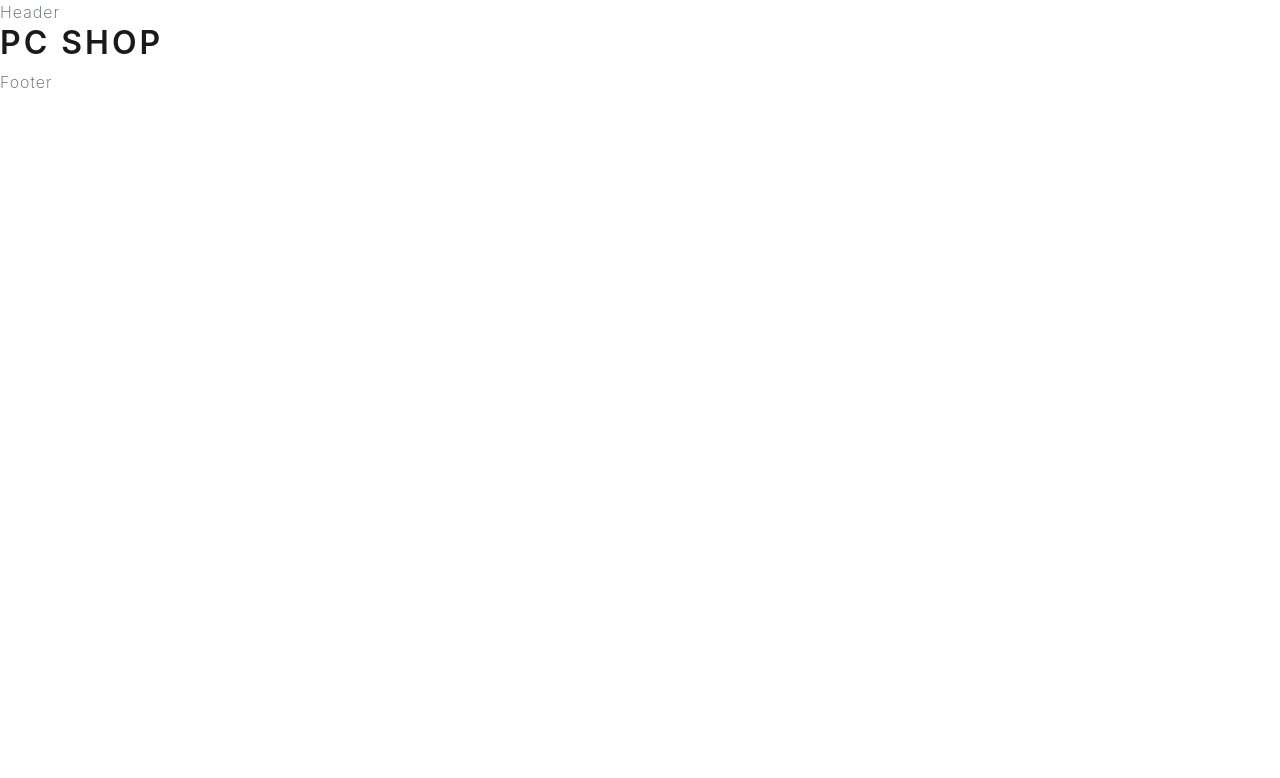
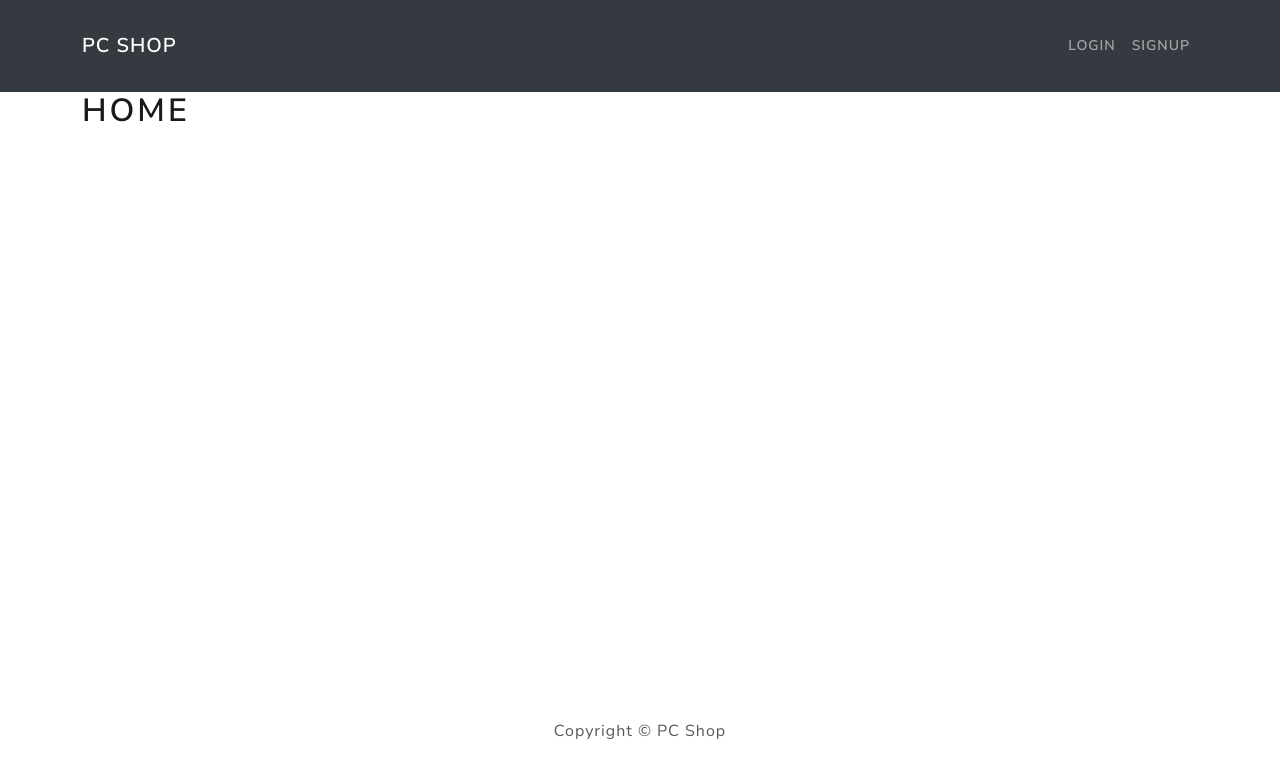
Before and after one commit to Pedja1310/pc-shop, a React (Create React App) app in the folder client/: page / in a window 1280 px wide. Shown: the top 778 px of the page. Built offline with nearby package versions, Linux system fonts and the light colour scheme.

Commit message:
added bootstrap, header and footer

```diff
--- a/client/package.json
+++ b/client/package.json
@@ -8,7 +8,9 @@
     "@testing-library/user-event": "^12.8.3",
     "react": "^17.0.2",
     "react-bootstrap": "^2.0.0-rc.0",
+    "react-bootstrap-icons": "^1.5.0",
     "react-dom": "^17.0.2",
+    "react-router-dom": "^5.3.0",
     "react-scripts": "4.0.3",
     "web-vitals": "^1.1.2"
   },
--- a/client/src/App.js
+++ b/client/src/App.js
@@ -1,3 +1,7 @@
+import { Switch, Route } from "react-router-dom";
+
+import { Container } from "react-bootstrap";
+
 import Footer from "./components/Footer";
 import Header from "./components/Header";
 
@@ -5,9 +9,21 @@ function App() {
   return (
     <>
       <Header />
-      <main>
-        <h1>PC Shop</h1>
-      </main>
+      <Switch>
+        <main>
+          <Container>
+            <Route path="/login">
+              <h1>Login</h1>
+            </Route>
+            <Route path="/signup">
+              <h1>Signup</h1>
+            </Route>
+            <Route path="/">
+              <h1>Home</h1>
+            </Route>
+          </Container>
+        </main>
+      </Switch>
       <Footer />
     </>
   );
--- a/client/src/components/Footer.js
+++ b/client/src/components/Footer.js
@@ -1,5 +1,15 @@
+import { Container, Row, Col } from "react-bootstrap";
+
 const Footer = () => {
-  return <footer>Footer</footer>;
+  return (
+    <footer className="footer">
+      <Container>
+        <Row>
+          <Col className="text-center py-3">Copyright &copy; PC Shop</Col>
+        </Row>
+      </Container>
+    </footer>
+  );
 };
 
 export default Footer;
--- a/client/src/components/Header.js
+++ b/client/src/components/Header.js
@@ -1,5 +1,48 @@
+import { Link } from "react-router-dom";
+import { Bag } from "react-bootstrap-icons";
+import { Container, Nav, Navbar, NavDropdown } from "react-bootstrap";
+
 const Header = () => {
-  return <header>Header</header>;
+  const user = false;
+  return (
+    <Navbar expand="sm" variant="dark" bg="dark">
+      <Container>
+        <Navbar.Brand as={Link} to={"/"}>
+          PC Shop
+        </Navbar.Brand>
+        <Navbar.Toggle aria-controls="basic-navbar-toggle" />
+        <Navbar.Collapse id="basic-navbar-toggle">
+          <Nav className="ms-auto">
+            {!user ? (
+              <>
+                <Nav.Link as={Link} to="/login">
+                  Login
+                </Nav.Link>
+                <Nav.Link as={Link} to="/signup">
+                  Signup
+                </Nav.Link>
+              </>
+            ) : (
+              <>
+                <Nav.Link as={Link} to="/cart">
+                  Cart
+                </Nav.Link>
+                <NavDropdown title="User">
+                  <NavDropdown.Item as={Link} to={"/profile"}>
+                    Profile
+                  </NavDropdown.Item>
+                  <NavDropdown.Divider />
+                  <NavDropdown.Item as={Link} to={"/"}>
+                    Log Out
+                  </NavDropdown.Item>
+                </NavDropdown>
+              </>
+            )}
+          </Nav>
+        </Navbar.Collapse>
+      </Container>
+    </Navbar>
+  );
 };
 
 export default Header;
--- a/client/src/index.css
+++ b/client/src/index.css
@@ -1,13 +1,3 @@
-body {
-  margin: 0;
-  font-family: -apple-system, BlinkMacSystemFont, 'Segoe UI', 'Roboto', 'Oxygen',
-    'Ubuntu', 'Cantarell', 'Fira Sans', 'Droid Sans', 'Helvetica Neue',
-    sans-serif;
-  -webkit-font-smoothing: antialiased;
-  -moz-osx-font-smoothing: grayscale;
+main {
+  min-height: 76.4vh;
 }
-
-code {
-  font-family: source-code-pro, Menlo, Monaco, Consolas, 'Courier New',
-    monospace;
-}
--- a/client/src/index.js
+++ b/client/src/index.js
@@ -1,5 +1,6 @@
 import React from "react";
 import ReactDOM from "react-dom";
+import { BrowserRouter as Router } from "react-router-dom";
 import App from "./App";
 
 import "./bootstrap.min.css";
@@ -7,7 +8,9 @@ import "./index.css";
 
 ReactDOM.render(
   <React.StrictMode>
-    <App />
+    <Router>
+      <App />
+    </Router>
   </React.StrictMode>,
   document.getElementById("root")
 );
```
Also changed, not shown: 1 other file (tests, documents, lock files or other folders).
